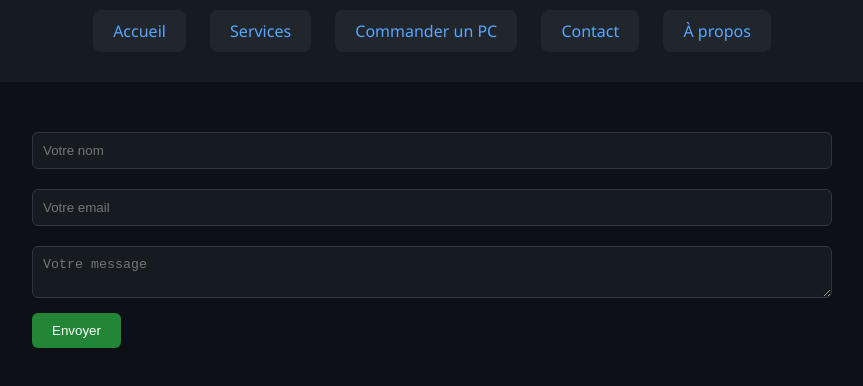
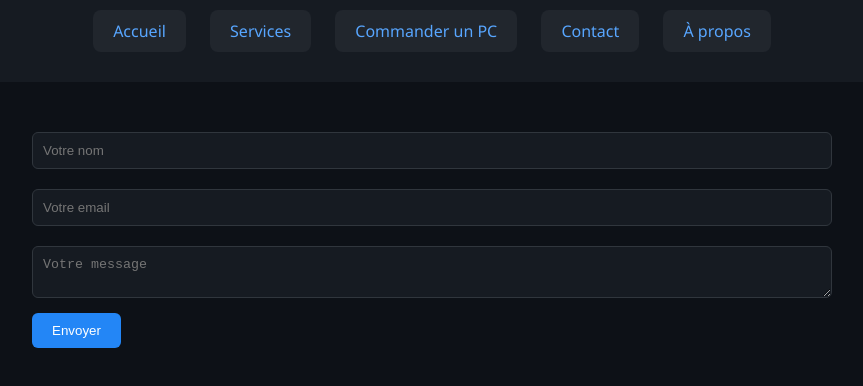
Before and after one commit to xertob/Xertob-Tech-Informatique, a plain HTML site: page contact.html in a window 1280 px wide. Shown: the part 106-492 px from the top of the page, without its empty margins (208-1071 px from the left). Drawn offline with Linux system fonts and the light colour scheme.

Commit message:
Add files via upload

```diff
--- a/style.css
+++ b/style.css
@@ -67,14 +67,14 @@ input, textarea {
 }
 button {
     padding: 10px 20px;
-    background-color: #238636;
+    background-color: #2386F6;
     color: white;
     border: none;
     border-radius: 6px;
     cursor: pointer;
 }
 button:hover {
-    background-color: #2ea043;
+    background-color: #2e92f0;
 }
 .highlights {
     display: flex;
```
